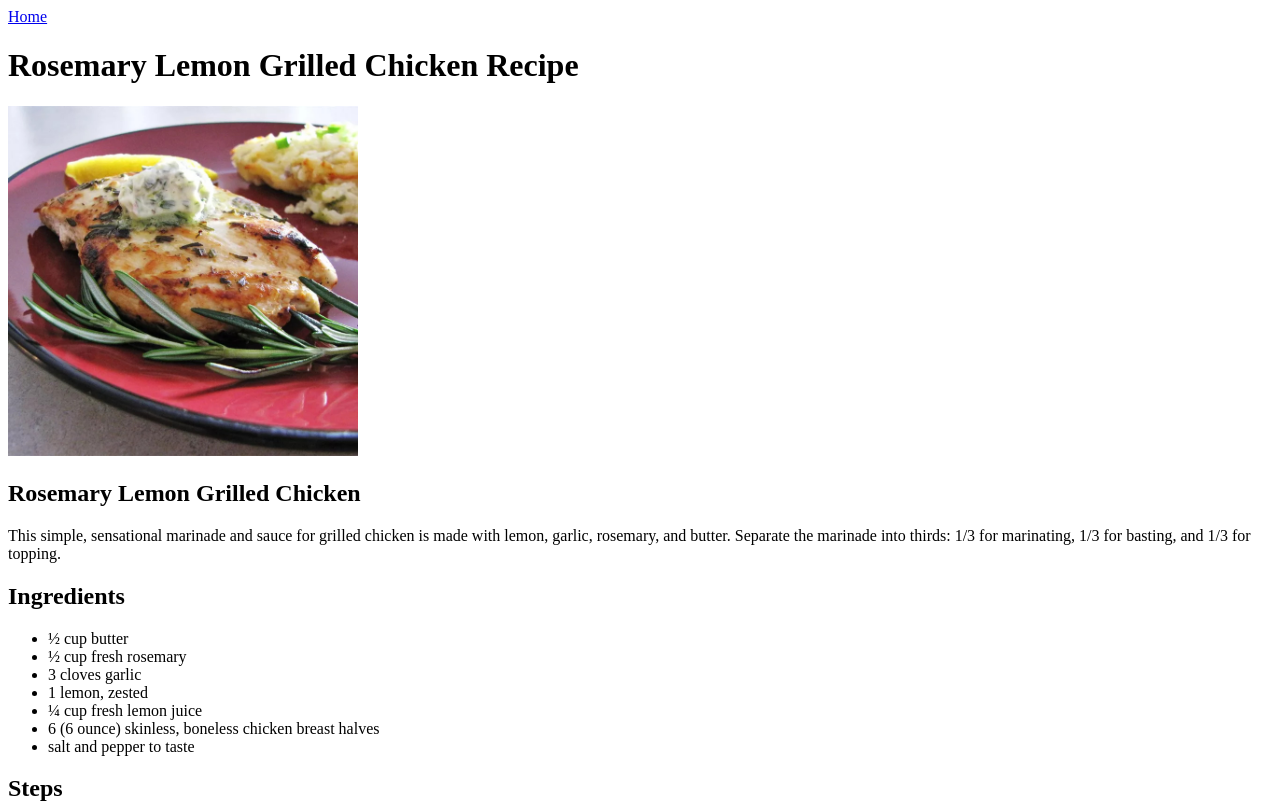
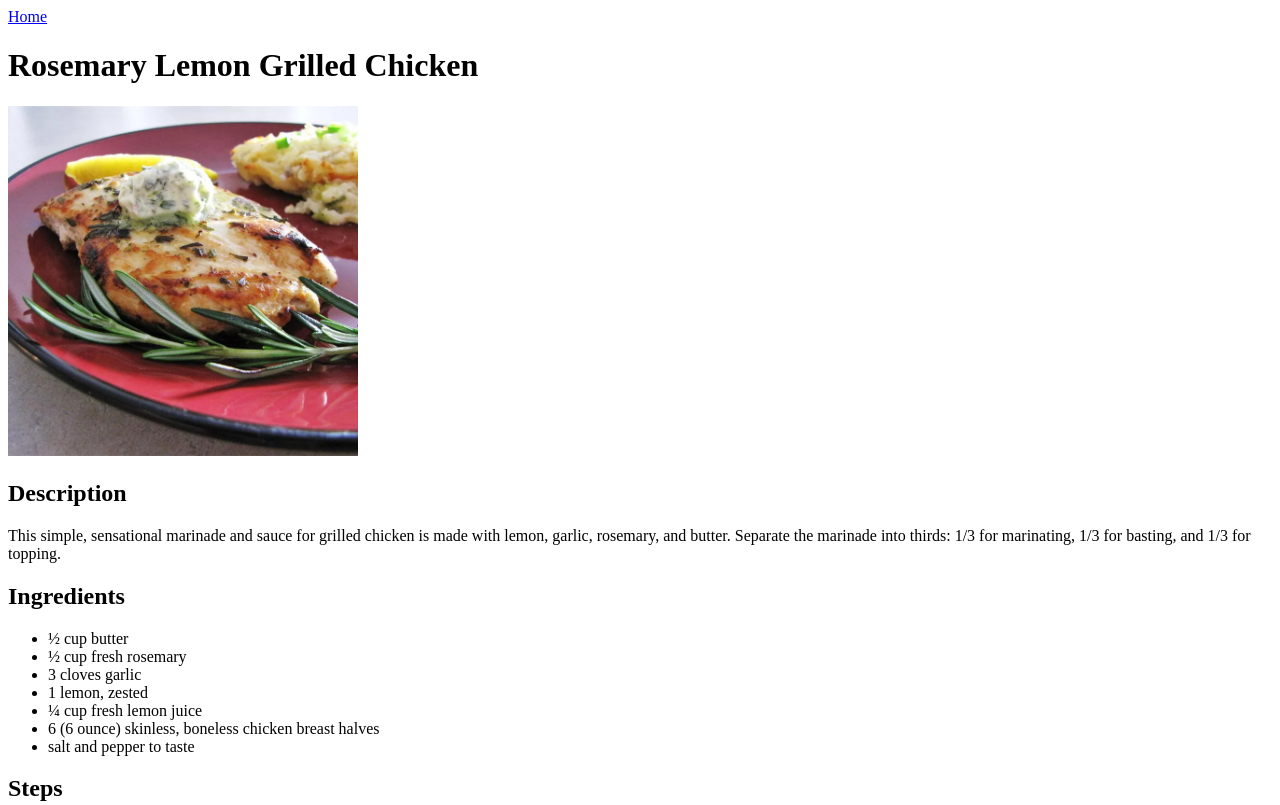
Before and after one commit to romecalago/odin-recipes, a plain HTML site: page recipes/rosemary-lemon-grilled-chicken.html in a window 1280 px wide. Shown: the top 805 px of the page. Drawn offline with Linux system fonts and the light colour scheme.

Commit message:
Modified some text on 3 recipe pages

```diff
--- a/recipes/rosemary-lemon-grilled-chicken.html
+++ b/recipes/rosemary-lemon-grilled-chicken.html
@@ -6,9 +6,10 @@
     </head>
     <body>
         <a href="../index.html">Home</a>
-        <h1>Rosemary Lemon Grilled Chicken Recipe</h1>
+        <h1>Rosemary Lemon Grilled Chicken</h1>
         <img src="../img/grilled-chicken.jpg" alt="Rosemary Lemon Grilled Chicken with cream cheese, thyme, lemon and mashed potato" width="350">
-        <h2>Rosemary Lemon Grilled Chicken</h2>
+
+        <h2>Description</h2>
         <p>This simple, sensational marinade and sauce for grilled chicken is made with lemon, garlic, rosemary, and butter. Separate the marinade into thirds: 1/3 for marinating, 1/3 for basting, and 1/3 for topping.
         </p>
 
```
Also changed, not shown: recipes/fresh-salmon-cakes.html (+3 -2 lines), recipes/lasagna.html (+3 -2 lines).
